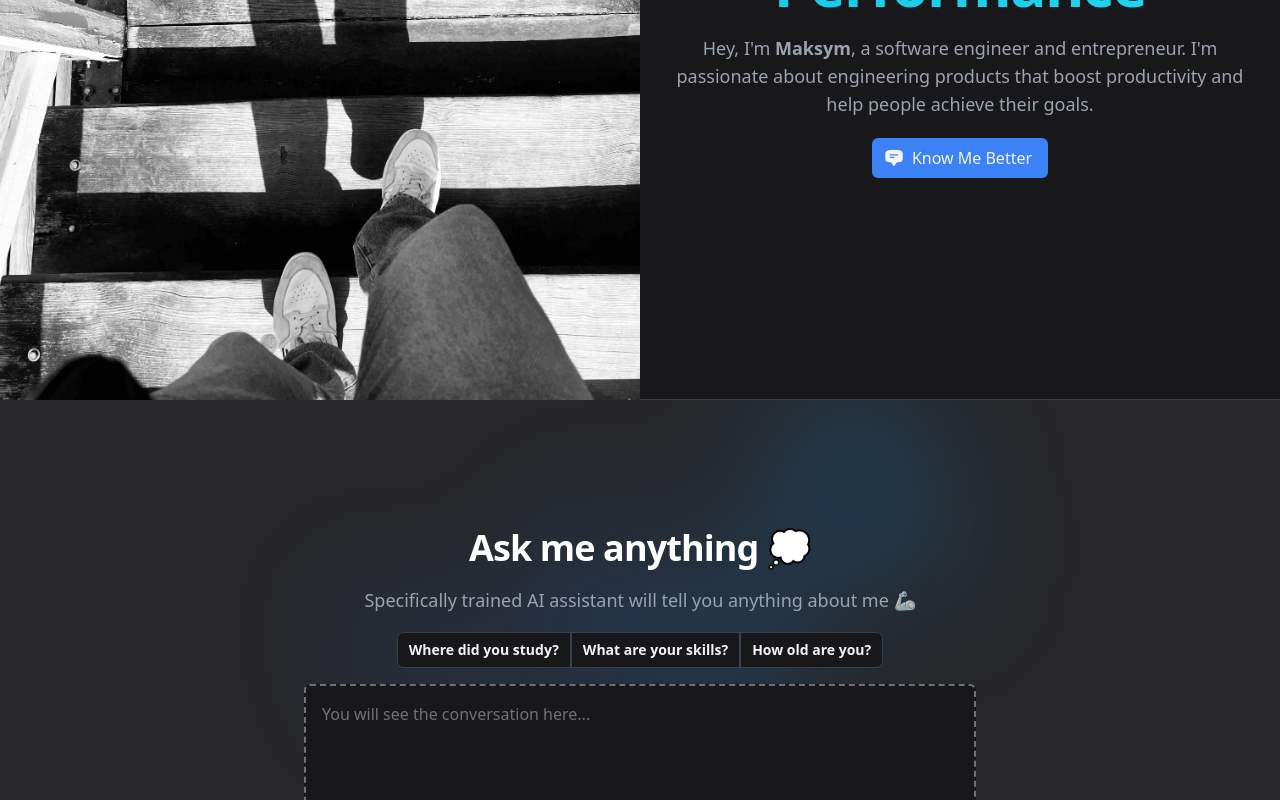
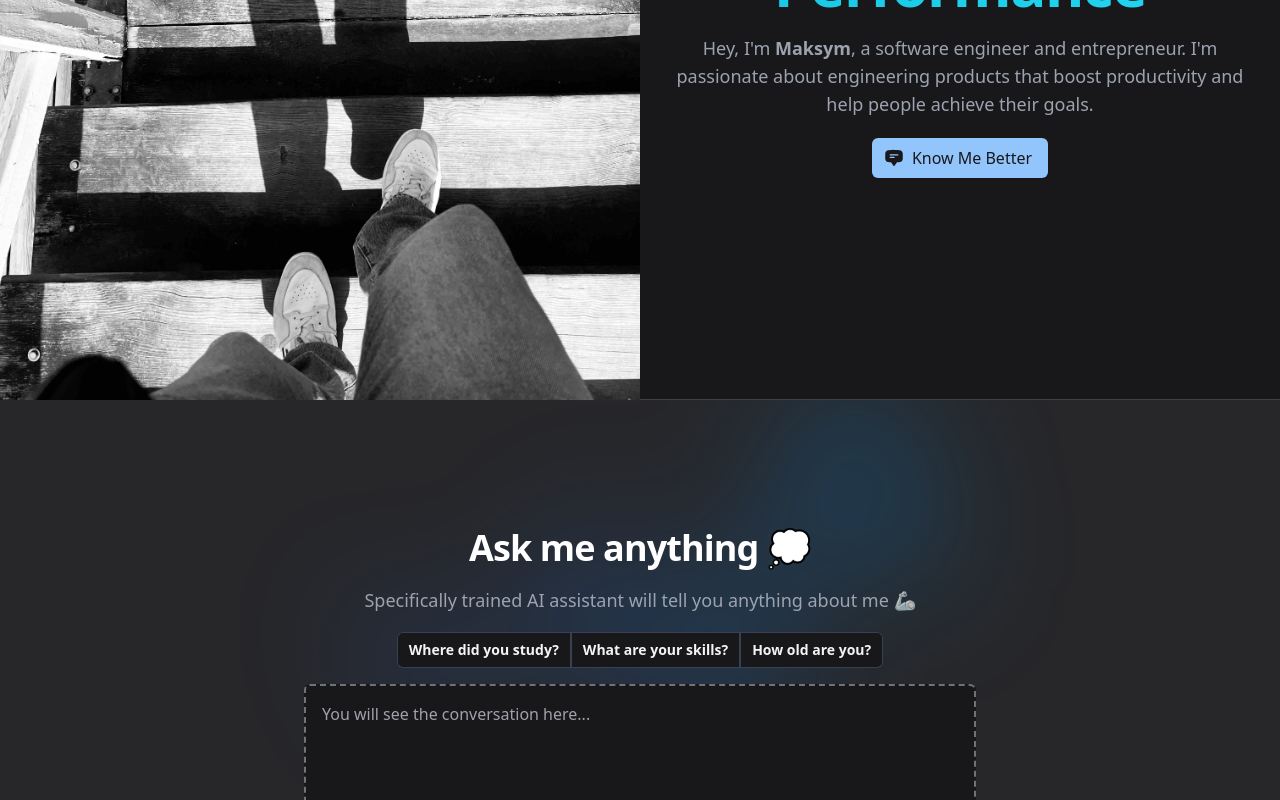
Before and after one commit to maksym-boytsov/maksym-boytsov, a Next.js app: page / in a window 1280 px wide. Shown: the part 400-1200 px from the top of the page. Built offline with nearby package versions, Linux system fonts and the light colour scheme.

Commit message:
fix:gst
Signed-off-by: Max ⚡️ <maksym.boytsov@gmail.com>

```diff
--- a/components/shared/button.tsx
+++ b/components/shared/button.tsx
@@ -8,8 +8,8 @@ export interface ButtonProps extends ButtonHTMLAttributes<HTMLButtonElement> {
 }
 
 const colorSchemes: Record<ButtonColorSchemes, string> = {
-  blue: "bg-blue-500 text-zinc-100 hover:bg-blue-600 focus:ring-blue-500 hover:disabled:bg-blue-500",
-  gray: "bg-gray-500 text-zinc-100 hover:bg-gray-600 focus:ring-gray-500 hover:disabled:bg-gray-500",
+  blue: "bg-blue-300 text-zinc-900 hover:bg-blue-400 focus:ring-blue-400 hover:disabled:bg-blue-400",
+  gray: "bg-gray-300 text-zinc-900 hover:bg-gray-400 focus:ring-gray-400 hover:disabled:bg-gray-400",
 };
 
 export const Button = ({
--- a/components/templates/client/ai-section.tsx
+++ b/components/templates/client/ai-section.tsx
@@ -162,7 +162,7 @@ const AISection = () => {
                   </Button>
                 </>
               ) : (
-                <p className="text-zinc-500 select-none">
+                <p className="text-zinc-400 select-none">
                   You will see the conversation here...
                 </p>
               )}
```
